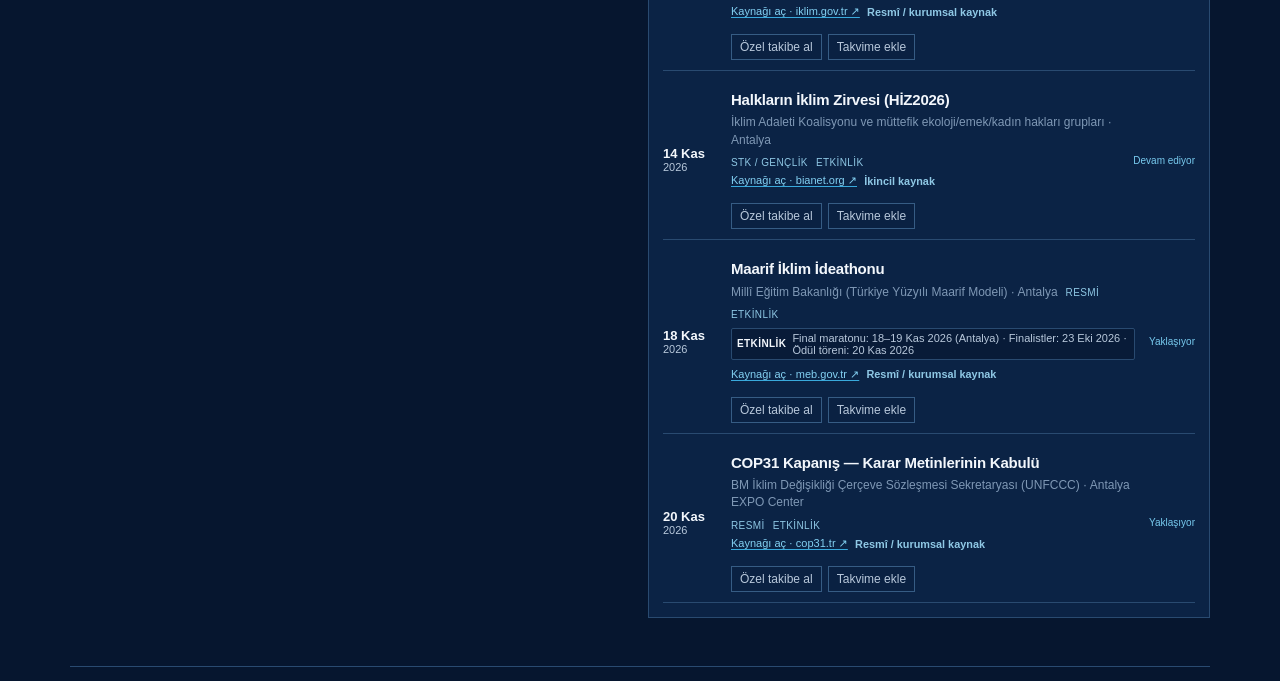
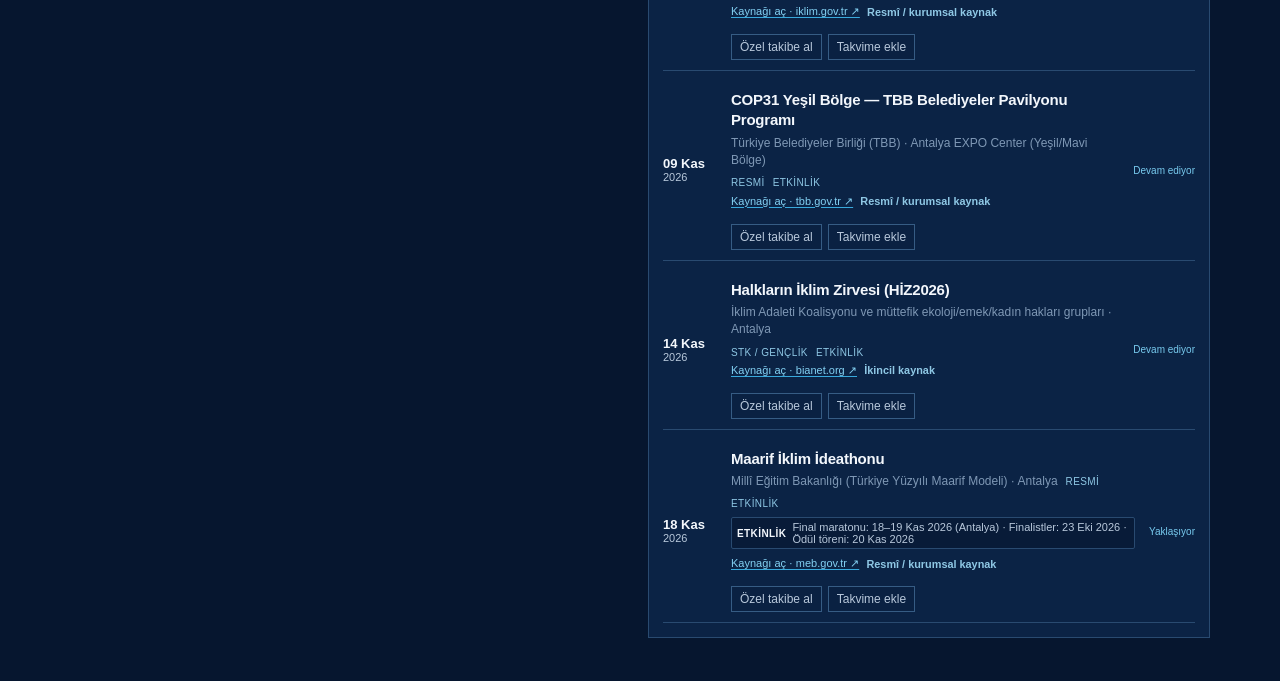
Before and after one commit to Simge-bit/cop31-takip, a plain HTML site: page index.html in a window 1280 px wide. Shown: the part 1589-2270 px from the top of the page. Drawn offline with Linux system fonts and the light colour scheme.

Commit message:
Otomatik tarama: TBB Yeşil Bölge pavyonu ve EU Ideathon ulusal finali eklendi, ÇevreFest'26 tarihi netleşti, durumlar 17 Kas güncellendi

```diff
--- a/index.html
+++ b/index.html
@@ -1084,7 +1084,7 @@
   <div class="empty" id="emptyState" style="display:none;">Bu filtrede etkinlik yok.</div>
 
   <footer>
-    <span class="live-badge"><span class="dot"></span>Son veri güncellemesi: <span class="mono" id="lastUpdated">15 Kasım 2026</span></span>
+    <span class="live-badge"><span class="dot"></span>Son veri güncellemesi: <span class="mono" id="lastUpdated">17 Kasım 2026</span></span>
     <span>Hazırlayan: Simge Solmaz <a class="linkedin-btn" href="https://www.linkedin.com/in/simge-solmaz-5a5003192/" target="_blank" rel="noopener" aria-label="Simge Solmaz LinkedIn profili"><svg viewBox="0 0 24 24" width="14" height="14" fill="currentColor" aria-hidden="true"><path d="M20.45 20.45h-3.55v-5.57c0-1.33-.02-3.04-1.85-3.04-1.85 0-2.14 1.45-2.14 2.94v5.67H9.36V9h3.41v1.56h.05c.48-.9 1.64-1.85 3.37-1.85 3.6 0 4.27 2.37 4.27 5.45v6.29zM5.34 7.43a2.06 2.06 0 1 1 0-4.12 2.06 2.06 0 0 1 0 4.12zM7.12 20.45H3.56V9h3.56v11.45z"/></svg>LinkedIn</a></span>
   </footer>
 
@@ -1677,12 +1677,13 @@
     },
     {
       title: "Yeşil Vatan: ÇevreFest'26",
-      date: null,
-      dateLabel: "Haziran 2026 · gerçekleşti",
+      date: "2026-06-05",
+      eventStart: "2026-06-05", eventEnd: "2026-06-09",
+      dateLabel: "5–9 Haz 2026 (Çevre Haftası, 81 il)",
       loc: "Uşak",
-      org: "Uşak İl Milli Eğitim Müdürlüğü",
-      cat: "resmi",
-      status: "unknown",
+      org: "Uşak İl Milli Eğitim Müdürlüğü · MEB",
+      cat: "resmi",
+      status: "past",
       src: { label: "usakhabergazetesi.com.tr", url: "https://www.usakhabergazetesi.com.tr/usakta-cevre-seferberligi-basliyor-okullar-cevrefest26-icin-hazir" }
     },
     {
@@ -2447,7 +2448,28 @@
     { title:"COP31'e Karşı \"Yaşamı Savunuyoruz\" Yürüyüşü ve Mitingi", date:"2026-11-14", eventStart:"2026-11-14", eventEnd:"2026-11-14", eventLabel:"14 Kas 2026 · 13.00 (Aydın Kanza Parkı) — 14.00 yürüyüş", dateLabel:"14 Kas 2026", loc:"Aydın Kanza Parkı → Cumhuriyet Meydanı, Antalya", org:"Antalya Emek ve Demokrasi Güçleri", cat:"stk", status:"past", src:{label:"medyascope.tv",url:"https://medyascope.tv/2026/11/02/antalya-emek-ve-demokrasi-gucleri-cop31e-karsi-yuruyus-ve-miting-duzenleyecek/"} },
     { title:"WAITRO Summit 2026 — COP31 Öncesi Küresel Ar-Ge Zirvesi", date:"2026-10-26", eventStart:"2026-10-26", eventEnd:"2026-10-28", eventLabel:"26–28 Eki 2026", dateLabel:"26–28 Eki 2026", loc:"İstanbul Teknik Üniversitesi, İstanbul", org:"WAITRO (Dünya Sanayi ve Teknoloji Araştırma Kuruluşları Birliği) · İTÜ", cat:"intl", status:"past", src:{label:"itu.edu.tr",url:"https://haberler.itu.edu.tr/en/newsdetail/2026/02/12/itu-prepares-to-host-the-waitro-summit-2026"} },
     { title:"COP31 KREATE İklim Teknolojileri Hackathonu", date:"2026-11-09", eventLabel:"Ödül töreni: 9 Kas 2026", dateLabel:"9 Kas 2026 (ödül töreni)", loc:"Koç Pavilyonu, Antalya EXPO Center (COP31)", org:"Koç Holding · Koç Üniversitesi Girişimcilik ve İnovasyon Merkezi (KUGİM)", cat:"stk", status:"past", src:{label:"foreks.com",url:"https://www.foreks.com/haber/detay/6af2a2d795131d72027da763/FRKS/tr/cop31-kreate-iklim-teknolojileri-hackathonu-nda-oduller-sahiplerini-buldu-10-11-26/"} },
-    { title:"COP31 İklim Teknolojileri Creathonu", date:"2026-11-15", eventStart:"2026-11-15", eventEnd:"2026-11-16", eventLabel:"Final: 15–16 Kas 2026 (COP31 kapsamında)", applicationLabel:"Son başvuru: 2 Kas 2026 · kapandı", dateLabel:"15–16 Kas 2026", loc:"Antalya (COP31 kapsamında)", org:"T3 Vakfı · T3 Girişim Merkezi · Sıfır Atık Vakfı", cat:"stk", status:"ongoing", src:{label:"24saatgazetesi.com",url:"https://www.24saatgazetesi.com/cop31de-iklim-teknolojileri-yarismasi-basvurular-suruyor"} },
+    {
+      title: "COP31 Yeşil Bölge — TBB Belediyeler Pavilyonu Programı",
+      date: "2026-11-09",
+      eventStart: "2026-11-09", eventEnd: "2026-11-20",
+      dateLabel: "9–20 Kas 2026 (Yeşil/Mavi Bölge'de çok sayıda oturum)",
+      loc: "Antalya EXPO Center (Yeşil/Mavi Bölge)",
+      org: "Türkiye Belediyeler Birliği (TBB)",
+      cat: "resmi",
+      status: "ongoing",
+      src: { label: "tbb.gov.tr", url: "https://www.tbb.gov.tr/storage/cop31/COP31_TBB_Program_mavi_ye%C5%9Fil_alanlar.pdf" }
+    },
+    {
+      title: "EU Climate Ideathon 2026 — Ulusal Final (Antalya)",
+      date: null,
+      dateLabel: "Kasım 2026, Antalya (COP31 kapsamında) · sonuçlar açıklandı — birinci: İmeje Ekibi (Trabzon, \"Mavera\")",
+      loc: "Antalya (COP31 kapsamında)",
+      org: "AB Türkiye Delegasyonu · AB Bilgi Merkezleri Ağı",
+      cat: "intl",
+      status: "unknown",
+      src: { label: "gunebakis.com.tr", url: "https://www.gunebakis.com.tr/18-ili-geride-biraktilar-trabzonlu-ogrenciler-turkiye-sampiyonu-oldu/29169043" }
+    },
+    { title:"COP31 İklim Teknolojileri Creathonu", date:"2026-11-15", eventStart:"2026-11-15", eventEnd:"2026-11-16", eventLabel:"Final: 15–16 Kas 2026 (COP31 kapsamında)", applicationLabel:"Son başvuru: 2 Kas 2026 · kapandı", dateLabel:"15–16 Kas 2026", loc:"Antalya (COP31 kapsamında)", org:"T3 Vakfı · T3 Girişim Merkezi · Sıfır Atık Vakfı", cat:"stk", status:"past", src:{label:"24saatgazetesi.com",url:"https://www.24saatgazetesi.com/cop31de-iklim-teknolojileri-yarismasi-basvurular-suruyor"} },
   ];
 
   // Türkiye tarihini her sayfa açılışında hesapla; durumlar sabit bir güne bağlı kalmasın.
```
